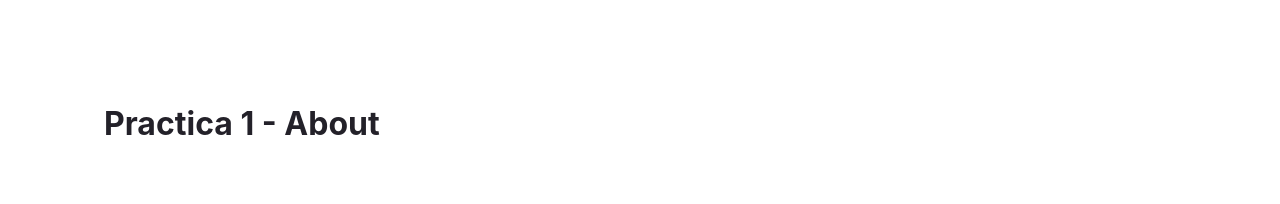
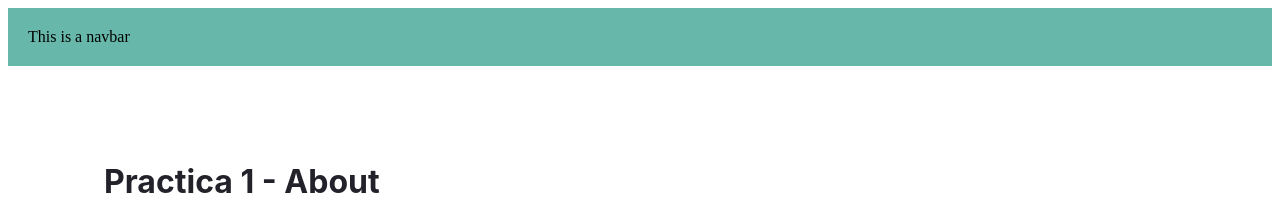
Before and after one commit to MREugeneJ7/gatsby-1, a Gatsby site in the folder primera-practica-js/: page /about in a window 1280 px wide. Shown: the top 204 px of the page. Built offline with nearby package versions, Linux system fonts and the light colour scheme; Gatsby itself is replaced by a stand-in of ours.

Commit message:
Adding navbar

```diff
--- a/primera-practica-js/src/pages/about.js
+++ b/primera-practica-js/src/pages/about.js
@@ -19,9 +19,19 @@ const linkStyle = {
   verticalAlign: "5%",
 }
 
+const navbar = {
+  padding: "20px",
+  "background-color": "#67b8aa",
+  margin: "none"
+}
+
 
 const AboutPage = () => {
   return (
+    <>
+      <nav style={navbar}>
+        This is a navbar
+      </nav>
       <main style={pageStyles}>
         <h1 style={headingStyles}>
           Practica 1 - About
@@ -34,6 +44,7 @@ const AboutPage = () => {
         <BuildingComponent></BuildingComponent>
         <a href="/" style={linkStyle}>Index</a>
       </main>
+    </>
   )
 }
 
```
Also changed, not shown: primera-practica-js/src/pages/index.js (+11 -0 lines). Lines whose indentation alone changed are shown as unchanged.
